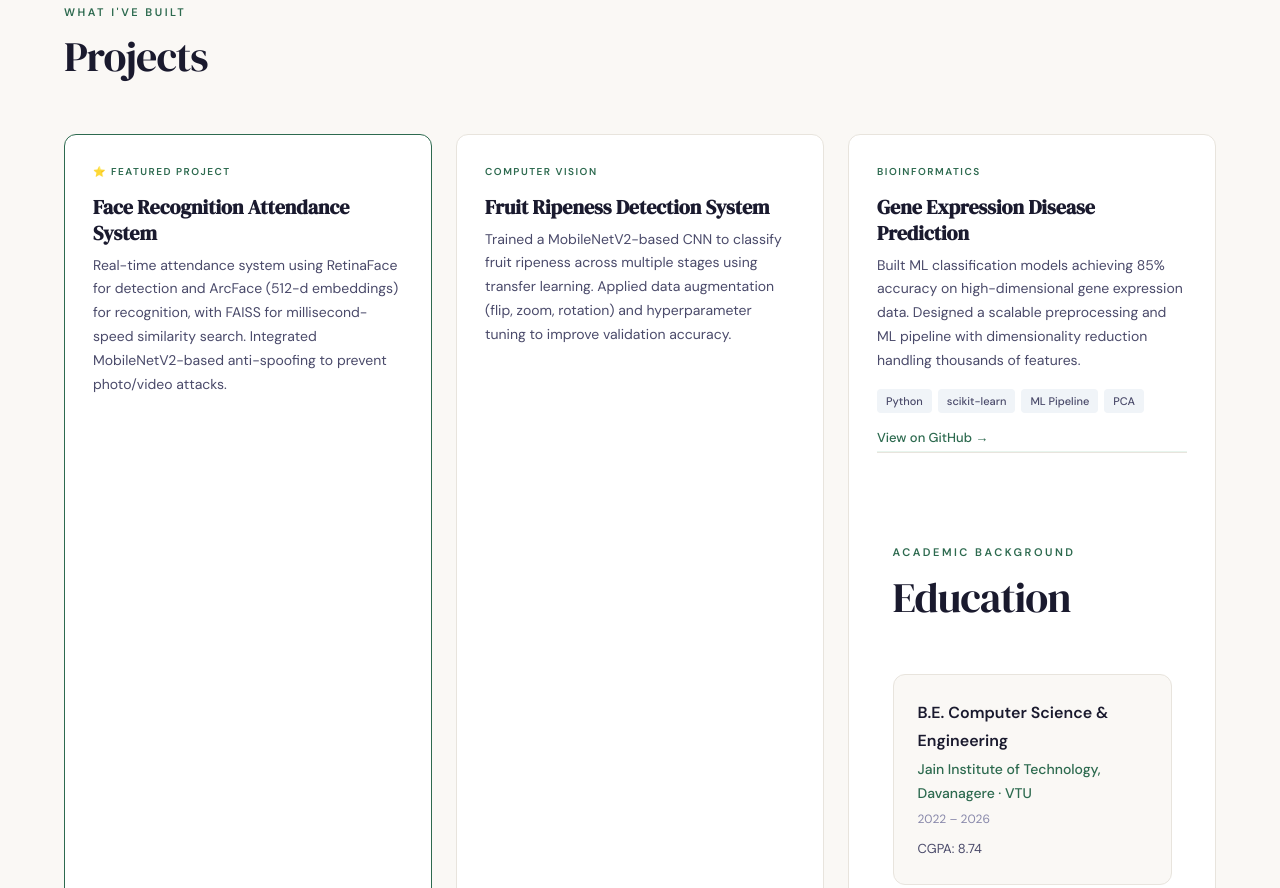
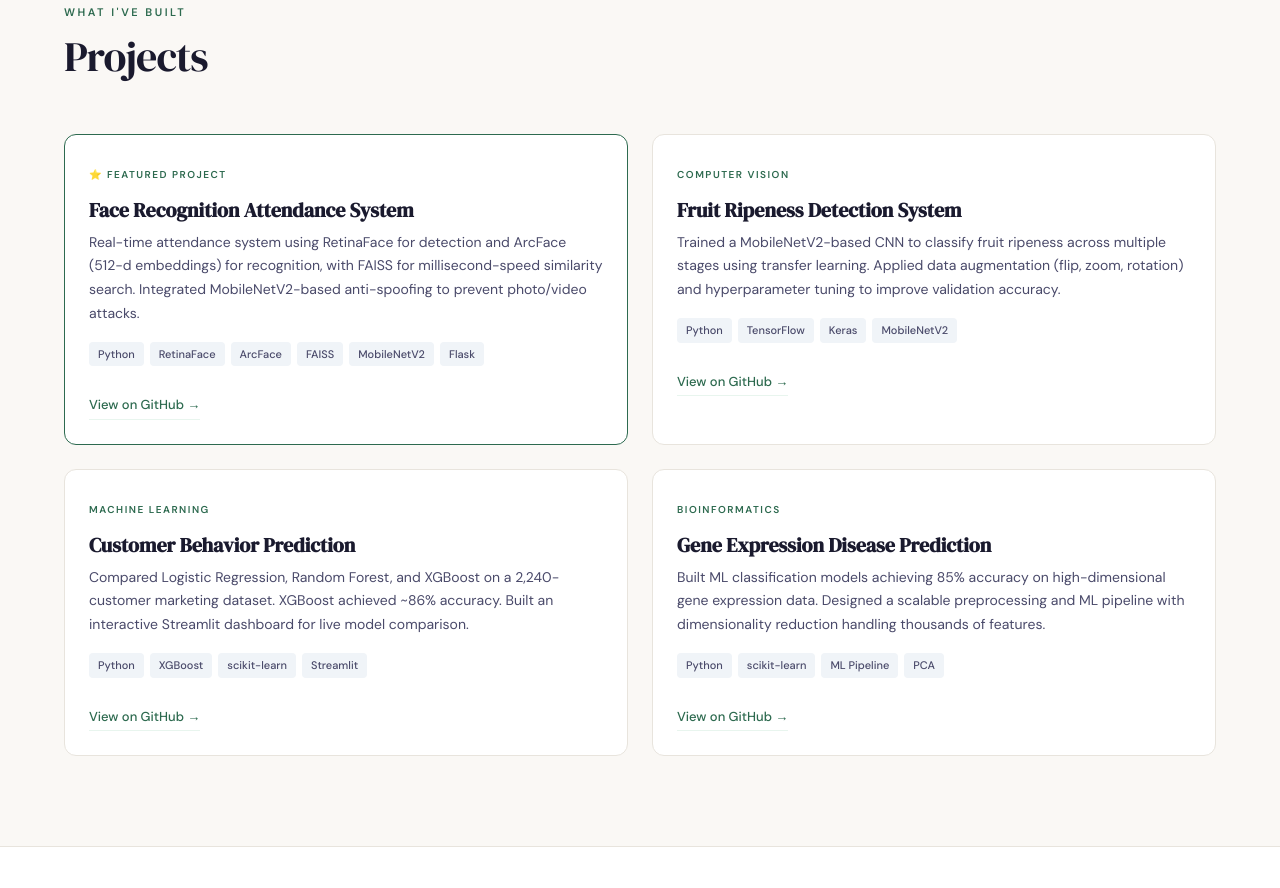
Before and after one commit to Navyashreems75/portfolio, a plain HTML site: page index.html in a window 1280 px wide. Shown: the part 3315-4203 px from the top of the page. Drawn offline with Linux system fonts and the light colour scheme.

Commit message:
Update index.html

```diff
--- a/index.html
+++ b/index.html
@@ -90,7 +90,7 @@ nav {
 .hero-tagline {
   font-size: clamp(16px, 2.5vw, 22px);
   font-weight: 300;
-  color: var(--ink-soft);
+  color: var(--accent);
   margin-bottom: 24px;
   letter-spacing: 0.5px;
   opacity: 0; animation: fadeUp 0.6s 0.5s forwards;
@@ -205,12 +205,11 @@ section { padding: 90px 5%; }
 
 /* PROJECTS */
 #projects { background: var(--cream); }
-.projects-grid { display: grid; grid-template-columns: repeat(auto-fit, minmax(300px, 1fr)); gap: 24px; }
+.projects-grid { display: grid; grid-template-columns: repeat(2, 1fr); gap: 24px; }
 .project-card {
   background: var(--white); border: 1px solid var(--line);
-  border-radius: 12px; padding: 28px;
+  border-radius: 12px; padding: 24px;
   transition: transform 0.2s, box-shadow 0.2s;
-  display: flex; flex-direction: column;
 }
 .project-card:hover { transform: translateY(-4px); box-shadow: 0 12px 32px rgba(0,0,0,0.08); }
 .project-card.featured { border-color: var(--accent); border-width: 1.5px; }
@@ -220,8 +219,8 @@ section { padding: 90px 5%; }
   color: var(--accent); margin-bottom: 14px;
 }
 .project-card h3 { font-family: 'DM Serif Display', serif; font-size: 20px; margin-bottom: 8px; line-height: 1.3; }
-.project-card p { font-size: 14px; color: var(--ink-soft); line-height: 1.7; margin-bottom: 16px; flex: 1; }
-.project-stack { display: flex; flex-wrap: wrap; gap: 6px; margin-top: auto; }
+.project-card p { font-size: 14px; color: var(--ink-soft); line-height: 1.7; margin-bottom: 16px; }
+.project-stack { display: flex; flex-wrap: wrap; gap: 6px; margin-bottom: 14px; }
 .stack-tag {
   background: var(--tag-bg); color: var(--ink-soft);
   font-size: 11px; font-weight: 500; padding: 3px 9px; border-radius: 4px;
@@ -314,6 +313,7 @@ footer {
 /* RESPONSIVE */
 @media (max-width: 768px) {
   .about-grid { grid-template-columns: 1fr; gap: 32px; }
+  .projects-grid { grid-template-columns: 1fr; }
   .hero-stats { gap: 24px; flex-wrap: wrap; }
   .nav-links { display: none; }
 }
@@ -557,6 +557,9 @@ footer {
         <span class="stack-tag">MobileNetV2</span>
       </div>
       <a href="https://github.com/Navyashreems75/Deep-Learning-based-Fruit-ripeness-detection" target="_blank" class="project-link">View on GitHub →</a>
+    </div>
+    <div class="project-card reveal">
+      <div class="project-badge">Machine Learning</div>
       <h3>Customer Behavior Prediction</h3>
       <p>Compared Logistic Regression, Random Forest, and XGBoost on a 2,240-customer marketing dataset. XGBoost achieved ~86% accuracy. Built an interactive Streamlit dashboard for live model comparison.</p>
       <div class="project-stack">
@@ -578,8 +581,9 @@ footer {
         <span class="stack-tag">PCA</span>
       </div>
       <a href="https://github.com/Navyashreems75/gene-prediction-" target="_blank" class="project-link">View on GitHub →</a>
-
-<!-- EDUCATION -->
+    </div>
+  </div>
+</section>
 <section id="education">
   <div class="section-header reveal">
     <div class="section-tag">Academic Background</div>
```
